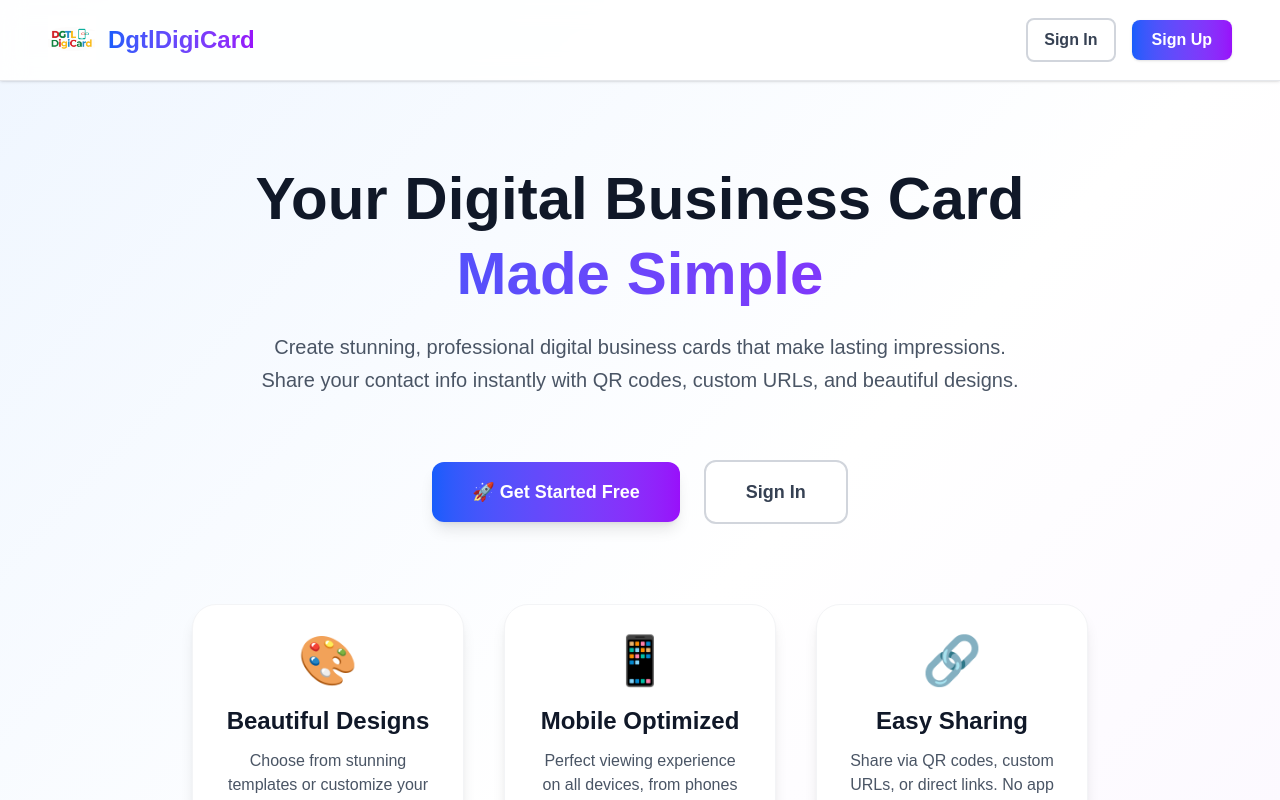
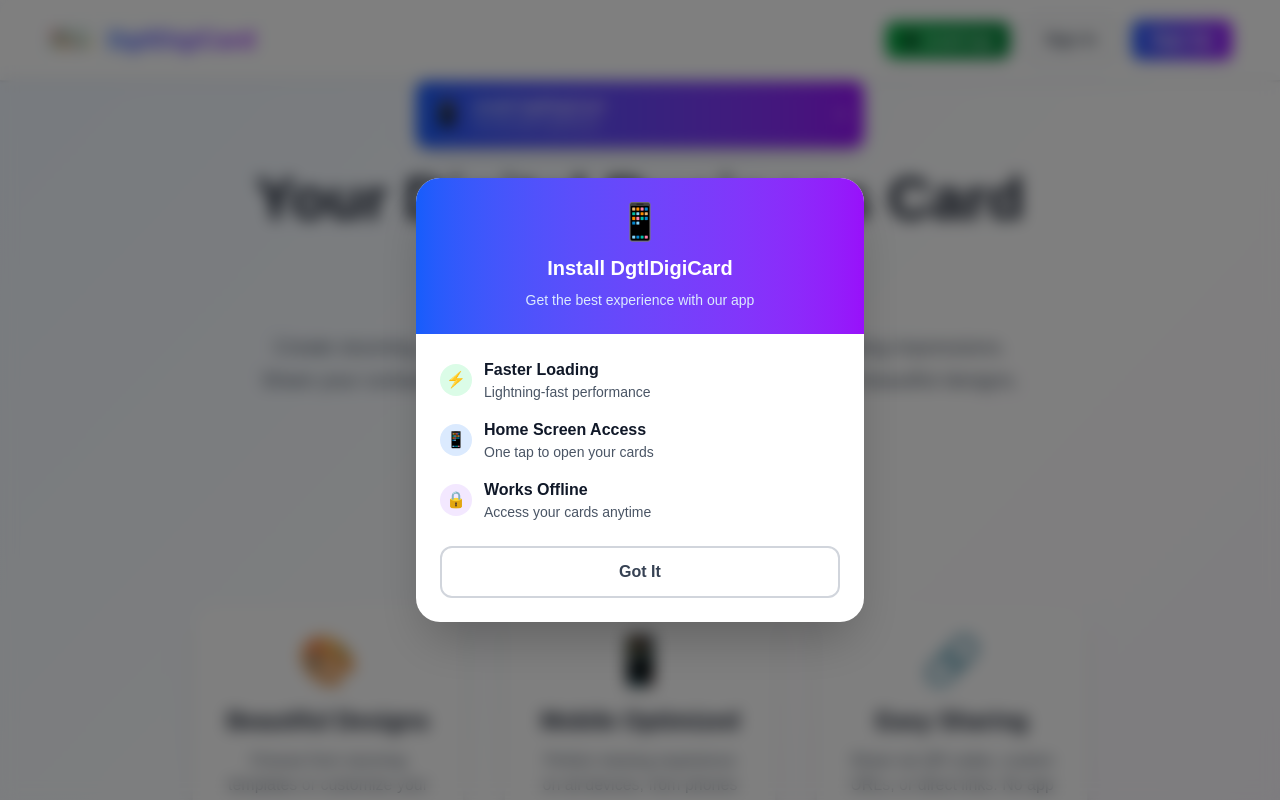
Before and after one commit to dgtlmarttech/DGTL-DIGI-CARD, a Next.js app: page / in a window 1280 px wide. Shown: the top 800 px of the page. Built offline with nearby package versions, Linux system fonts and the light colour scheme; no server answers.

Commit message:
Update page.jsx

```diff
--- a/src/app/page.jsx
+++ b/src/app/page.jsx
@@ -7,35 +7,50 @@
 function AddToHomeScreenPrompt() {
   const [deferredPrompt, setDeferredPrompt] = useState(null);
   const [showPrompt, setShowPrompt] = useState(false);
+  const [isIOS, setIsIOS] = useState(false);
+  const [isStandalone, setIsStandalone] = useState(false);
 
   useEffect(() => {
+    // Check if device is iOS
+    const iOS = /iPad|iPhone|iPod/.test(navigator.userAgent);
+    setIsIOS(iOS);
+
+    // Check if app is already installed/running as PWA
+    const standalone = window.matchMedia('(display-mode: standalone)').matches;
+    setIsStandalone(standalone);
+
+    // Show prompt after 3 seconds if not dismissed and not already installed
+    const timer = setTimeout(() => {
+      if (!localStorage.getItem('pwaInstallDismissed') && !standalone) {
+        setShowPrompt(true);
+      }
+    }, 3000);
+
     function handleBeforeInstallPrompt(e) {
       e.preventDefault();
-      if (
-        !localStorage.getItem('pwaInstallDismissed') &&
-        !window.matchMedia('(display-mode: standalone)').matches
-      ) {
       setDeferredPrompt(e);
+      if (!localStorage.getItem('pwaInstallDismissed') && !standalone) {
         setShowPrompt(true);
       }
     }
-    window.addEventListener('beforeinstallprompt', handleBeforeInstallPrompt);
 
-    // Optionally listen for appinstalled event to hide popup
     function handleAppInstalled() {
       localStorage.setItem('pwaInstalled', 'true');
       setShowPrompt(false);
     }
+
+    window.addEventListener('beforeinstallprompt', handleBeforeInstallPrompt);
     window.addEventListener('appinstalled', handleAppInstalled);
 
     return () => {
+      clearTimeout(timer);
       window.removeEventListener('beforeinstallprompt', handleBeforeInstallPrompt);
       window.removeEventListener('appinstalled', handleAppInstalled);
     };
   }, []);
 
   const onInstallClick = () => {
-    if (!deferredPrompt) return;
+    if (deferredPrompt) {
       deferredPrompt.prompt();
       deferredPrompt.userChoice.then(choiceResult => {
         if (choiceResult.outcome === 'accepted') {
@@ -46,6 +61,7 @@
         }
         setDeferredPrompt(null);
       });
+    }
   };
 
   const onDismiss = () => {
@@ -53,30 +69,202 @@
     setShowPrompt(false);
   };
 
-  if (!showPrompt) return null;
+  if (!showPrompt || isStandalone) return null;
 
   return (
-    <div className="fixed bottom-6 right-6 z-50 max-w-sm bg-white rounded-xl shadow-lg p-4 border border-gray-300 flex flex-col items-center text-center animate-fade-in">
-      <div className="text-lg font-semibold text-gray-900 mb-2">
-        Add DgtlDigiCard to your Home Screen
+    <>
+      {/* Backdrop */}
+      <div className="fixed inset-0 bg-black/50 backdrop-blur-sm z-50 flex items-center justify-center p-4">
+        <div className="bg-white rounded-3xl shadow-2xl max-w-md w-full mx-4 overflow-hidden animate-scale-in">
+
+          {/* Header */}
+          <div className="bg-gradient-to-r from-blue-600 to-purple-600 p-6 text-white text-center">
+            <div className="text-4xl mb-3">📱</div>
+            <h3 className="text-xl font-bold mb-2">Install DgtlDigiCard</h3>
+            <p className="text-blue-100 text-sm">Get the best experience with our app</p>
           </div>
-      <p className="text-gray-700 mb-4">
-        For quick access and the best experience, install this app on your device.
-      </p>
+
+          {/* Content */}
+          <div className="p-6">
+            <div className="space-y-4 mb-6">
+              <div className="flex items-center space-x-3">
+                <div className="w-8 h-8 bg-green-100 rounded-full flex items-center justify-center">
+                  <span className="text-green-600">⚡</span>
+                </div>
+                <div>
+                  <p className="font-semibold text-gray-900">Faster Loading</p>
+                  <p className="text-gray-600 text-sm">Lightning-fast performance</p>
+                </div>
+              </div>
+
+              <div className="flex items-center space-x-3">
+                <div className="w-8 h-8 bg-blue-100 rounded-full flex items-center justify-center">
+                  <span className="text-blue-600">📱</span>
+                </div>
+                <div>
+                  <p className="font-semibold text-gray-900">Home Screen Access</p>
+                  <p className="text-gray-600 text-sm">One tap to open your cards</p>
+                </div>
+              </div>
+
+              <div className="flex items-center space-x-3">
+                <div className="w-8 h-8 bg-purple-100 rounded-full flex items-center justify-center">
+                  <span className="text-purple-600">🔒</span>
+                </div>
+                <div>
+                  <p className="font-semibold text-gray-900">Works Offline</p>
+                  <p className="text-gray-600 text-sm">Access your cards anytime</p>
+                </div>
+              </div>
+            </div>
+
+            {/* iOS specific instructions */}
+            {isIOS && !deferredPrompt && (
+              <div className="bg-blue-50 rounded-xl p-4 mb-6">
+                <p className="text-blue-800 text-sm font-semibold mb-2">For iPhone/iPad users:</p>
+                <div className="flex items-center space-x-2 text-blue-700 text-sm">
+                  <span>1. Tap</span>
+                  <div className="w-5 h-5 bg-blue-200 rounded flex items-center justify-center">
+                    <span className="text-xs">↑</span>
+                  </div>
+                  <span>share button</span>
+                </div>
+                <p className="text-blue-700 text-sm mt-1">2. Scroll down and tap "Add to Home Screen"</p>
+              </div>
+            )}
+
+            {/* Buttons */}
             <div className="flex gap-3">
+              {deferredPrompt && (
                 <button
                   onClick={onInstallClick}
-          className="bg-gradient-to-r from-blue-600 to-purple-600 text-white px-5 py-2 rounded-lg font-semibold shadow hover:from-blue-700 hover:to-purple-700 transition"
+                  className="flex-1 bg-gradient-to-r from-blue-600 to-purple-600 text-white py-3 px-6 rounded-xl font-semibold shadow-lg hover:from-blue-700 hover:to-purple-700 transition-all duration-200 transform hover:scale-105"
+                >
+                  Install App
+                </button>
+              )}
+
+              <button
+                onClick={onDismiss}
+                className={`${deferredPrompt ? 'flex-1' : 'w-full'} border-2 border-gray-300 text-gray-700 py-3 px-6 rounded-xl font-semibold hover:bg-gray-50 hover:border-gray-400 transition-all duration-200`}
+              >
+                {deferredPrompt ? 'Maybe Later' : 'Got It'}
+              </button>
+            </div>
+          </div>
+        </div>
+      </div>
+
+      <style jsx>{`
+        @keyframes scale-in {
+          from {
+            opacity: 0;
+            transform: scale(0.9);
+          }
+          to {
+            opacity: 1;
+            transform: scale(1);
+          }
+        }
+        .animate-scale-in {
+          animation: scale-in 0.3s ease-out;
+        }
+      `}</style>
+    </>
+  );
+}
+
+// Alternative: Floating Banner Prompt (less intrusive)
+function FloatingInstallBanner() {
+  const [showBanner, setShowBanner] = useState(false);
+  const [deferredPrompt, setDeferredPrompt] = useState(null);
+
+  useEffect(() => {
+    const timer = setTimeout(() => {
+      if (!localStorage.getItem('pwaInstallDismissed') &&
+          !window.matchMedia('(display-mode: standalone)').matches) {
+        setShowBanner(true);
+      }
+    }, 5000);
+
+    function handleBeforeInstallPrompt(e) {
+      e.preventDefault();
+      setDeferredPrompt(e);
+    }
+
+    window.addEventListener('beforeinstallprompt', handleBeforeInstallPrompt);
+
+    return () => {
+      clearTimeout(timer);
+      window.removeEventListener('beforeinstallprompt', handleBeforeInstallPrompt);
+    };
+  }, []);
+
+  const handleInstall = () => {
+    if (deferredPrompt) {
+      deferredPrompt.prompt();
+      deferredPrompt.userChoice.then(choiceResult => {
+        if (choiceResult.outcome === 'accepted') {
+          setShowBanner(false);
+          localStorage.setItem('pwaInstalled', 'true');
+        }
+        setDeferredPrompt(null);
+      });
+    }
+  };
+
+  const handleDismiss = () => {
+    localStorage.setItem('pwaInstallDismissed', 'true');
+    setShowBanner(false);
+  };
+
+  if (!showBanner) return null;
+
+  return (
+    <div className="fixed top-20 left-4 right-4 z-40 animate-slide-down">
+      <div className="bg-gradient-to-r from-blue-600 to-purple-600 text-white rounded-xl shadow-lg p-4 max-w-md mx-auto">
+        <div className="flex items-center justify-between">
+          <div className="flex items-center space-x-3">
+            <div className="text-2xl">📱</div>
+            <div>
+              <p className="font-semibold text-sm">Install DgtlDigiCard</p>
+              <p className="text-blue-100 text-xs">For the best experience</p>
+            </div>
+          </div>
+          <div className="flex items-center space-x-2">
+            {deferredPrompt && (
+              <button
+                onClick={handleInstall}
+                className="bg-white text-blue-600 px-3 py-1 rounded-lg text-sm font-semibold hover:bg-blue-50 transition"
               >
                 Install
               </button>
+            )}
             <button
-          onClick={onDismiss}
-          className="px-5 py-2 rounded-lg border border-gray-400 text-gray-600 hover:bg-gray-100 transition"
+              onClick={handleDismiss}
+              className="text-white/80 hover:text-white text-xl leading-none"
             >
-          Dismiss
+              ×
             </button>
           </div>
+        </div>
+      </div>
+
+      <style jsx>{`
+        @keyframes slide-down {
+          from {
+            opacity: 0;
+            transform: translateY(-100%);
+          }
+          to {
+            opacity: 1;
+            transform: translateY(0);
+          }
+        }
+        .animate-slide-down {
+          animation: slide-down 0.5s ease-out;
+        }
+      `}</style>
     </div>
   );
 }
@@ -84,6 +272,22 @@
 export default function HomePage() {
   const router = useRouter();
   const { user, userInfo, isAuthenticated, loading, initializing } = useUser();
+  const [showInstallButton, setShowInstallButton] = useState(false);
+
+  useEffect(() => {
+    // Show permanent install button if PWA is supported but not installed
+    const checkPWAStatus = () => {
+      const isStandalone = window.matchMedia('(display-mode: standalone)').matches;
+      const isPWACapable = 'serviceWorker' in navigator;
+      const notDismissedPermanently = !localStorage.getItem('pwaInstallDismissedPermanently');
+
+      if (isPWACapable && !isStandalone && notDismissedPermanently) {
+        setShowInstallButton(true);
+      }
+    };
+
+    checkPWAStatus();
+  }, []);
 
   const handleSignOut = async () => {
     try {
@@ -99,6 +303,12 @@
     if (cardUrl) {
       router.push(`/${cardUrl}`);
     }
+  };
+
+  const handleInstallClick = () => {
+    // This will trigger the AddToHomeScreenPrompt to show
+    localStorage.removeItem('pwaInstallDismissed');
+    window.location.reload();
   };
 
   if (initializing || loading) {
@@ -130,6 +340,16 @@
               </span>
             </div>
             <nav className="flex items-center gap-4">
+              {/* Install App Button - Always visible if PWA supported */}
+              {showInstallButton && (
+                <button
+                  onClick={handleInstallClick}
+                  className="hidden sm:flex items-center gap-2 px-4 py-2 bg-gradient-to-r from-green-600 to-green-700 text-white rounded-lg font-semibold text-sm hover:from-green-700 hover:to-green-800 transition duration-200 shadow-md"
+                >
+                  📱 Install App
+                </button>
+              )}
+
               {!isAuthenticated ? (
                 <>
                   <button
@@ -151,7 +371,6 @@
         </div>
       </header>
 
-
       {/* Main Content */}
       <main className="max-w-7xl mx-auto px-4 sm:px-6 lg:px-8 py-20">
         <div className="text-center max-w-4xl mx-auto">
@@ -165,6 +384,18 @@
             Create stunning, professional digital business cards that make lasting impressions.
             Share your contact info instantly with QR codes, custom URLs, and beautiful designs.
           </p>
+
+          {/* PWA Install CTA for Mobile */}
+          {showInstallButton && (
+            <div className="sm:hidden mb-8">
+              <button
+                onClick={handleInstallClick}
+                className="inline-flex items-center gap-2 px-6 py-3 bg-gradient-to-r from-green-600 to-green-700 text-white rounded-xl font-semibold hover:from-green-700 hover:to-green-800 transition duration-200 shadow-lg transform hover:scale-105"
+              >
+                📱 Install App for Better Experience
+              </button>
+            </div>
+          )}
 
           {/* Auth-based Actions */}
           {isAuthenticated ? (
@@ -288,8 +519,9 @@
         </div>
       </main>
 
-      {/* PWA Install Prompt */}
+      {/* PWA Install Prompts */}
       <AddToHomeScreenPrompt />
+      <FloatingInstallBanner />
     </div>
   );
 }
```
Lines whose indentation alone changed are shown as unchanged.
